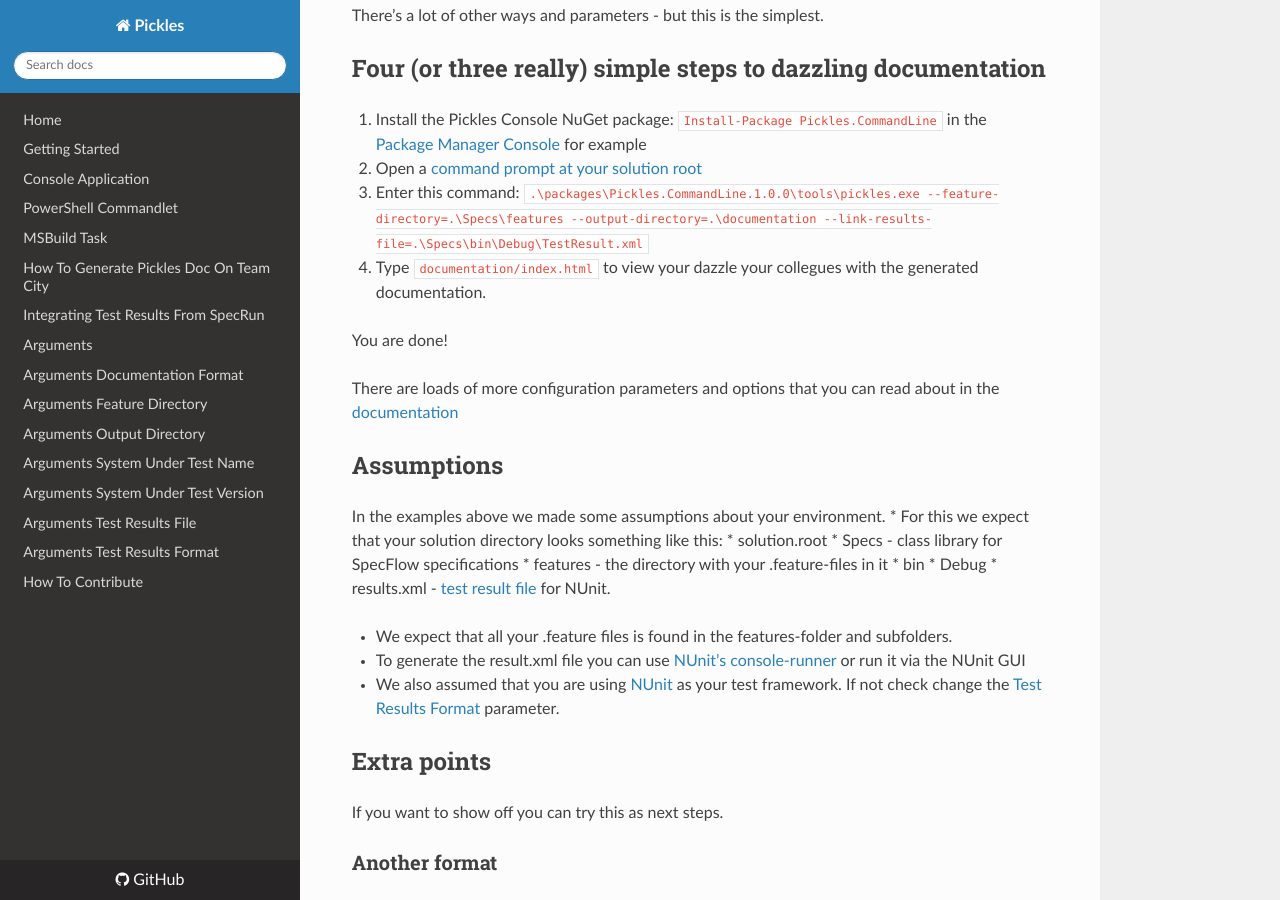
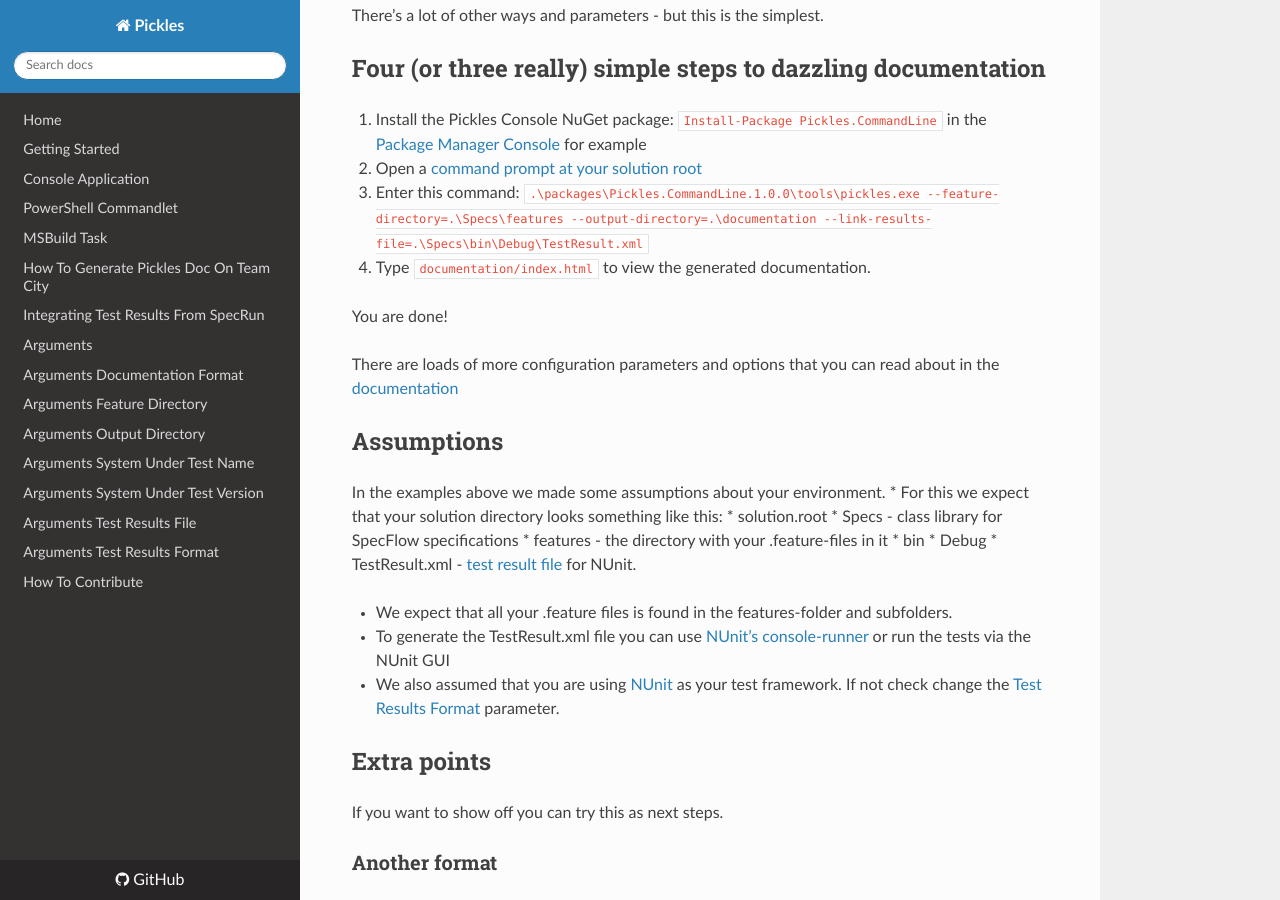
Before and after one commit to picklesdoc/docs, an MkDocs documentation site: the page built from docs/StartSimple.md, in a window 1280 px wide and 900 px high, scrolled down 204 px. Built offline with MkDocs 1.6.1, drawn with Linux system fonts in a browser that asks for light colours; nearby versions of some CDN libraries; old or Windows-style settings are respelled for this version of MkDocs.

Commit message:
Toned down the buddy-tone of the documentation

````diff
--- a/docs/StartSimple.md
+++ b/docs/StartSimple.md
@@ -5,10 +5,12 @@ There’s a lot of other ways and parameters - but this is the simplest.
 
 ## Four (or three really) simple steps to dazzling documentation
 1. Install the Pickles Console NuGet package: ``` Install-Package Pickles.CommandLine ``` in the [Package Manager Console](https://docs.nuget.org/consume/package-manager-console) for example
+
 2. Open a [command prompt at your solution root](http://www.hanselman.com/blog/QuakeModeConsoleForVisualStudioOpenACommandPromptWithAHotkey.aspx)
+
 3. Enter this command: ``` .\packages\Pickles.CommandLine.1.0.0\tools\pickles.exe --feature-directory=.\Specs\features --output-directory=.\documentation --link-results-file=.\Specs\bin\Debug\TestResult.xml ```
 
-4. Type ``` documentation/index.html ``` to view your dazzle your collegues with the generated documentation.
+4. Type ``` documentation/index.html ``` to view the generated documentation.
 
 You are done!
 
@@ -22,11 +24,11 @@ In the examples above we made some assumptions about your environment.
 		* features - the directory with your .feature-files in it
 		* bin
 			* Debug
-				* results.xml - [test result file](http://docs.picklesdoc.com/en/latest/ArgumentsTestResultsFile/) for NUnit.
+				* TestResult.xml - [test result file](http://docs.picklesdoc.com/en/latest/ArgumentsTestResultsFile/) for NUnit.
 
 * We expect that all your .feature files is found in the features-folder and subfolders.
 
-* To generate the result.xml file you can use [NUnit’s console-runner](http://www.nunit.org/index.php?p=nunit-console&r=2.6.4) or run it via the NUnit GUI
+* To generate the TestResult.xml file you can use [NUnit’s console-runner](http://www.nunit.org/index.php?p=nunit-console&r=2.6.4) or run the tests via the NUnit GUI
 
 * We also assumed that you are using [NUnit](http://www.nunit.org/) as your test framework. If not check change the [Test Results Format](http://docs.picklesdoc.com/en/latest/ArgumentsTestResultsFormat/) parameter.
 
````
